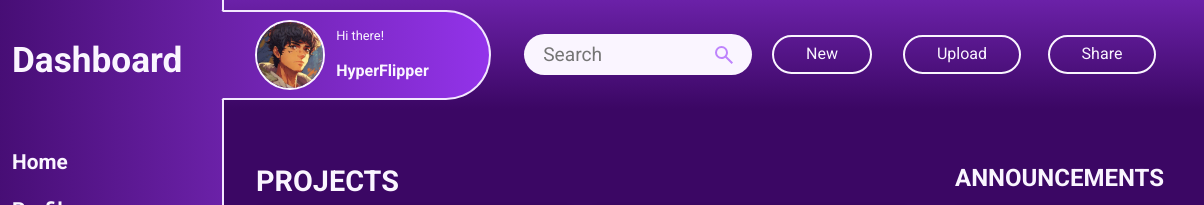
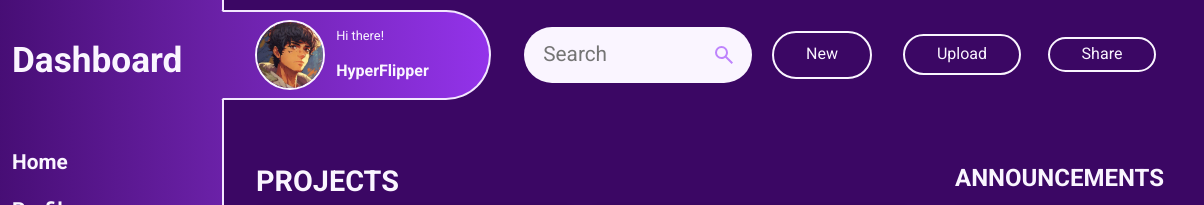
Before and after one commit to mrd010/AdminDashboard, a plain HTML site: page index.html in a window 1280 px wide. Shown: the top 205 px of the page, 76-1280 px from the left. Drawn offline with Linux system fonts and the light colour scheme.

Commit message:
Change header bg to transparent it caused a bug on medium screens

```diff
--- a/css/style.css
+++ b/css/style.css
@@ -185,6 +185,7 @@ body {
   border-radius: 50px;
   padding: 0.6rem 2.5rem 0.6rem 1.2rem;
   font-size: 1.2rem;
+  color: var(--violet-950);
   width: 100%;
   grid-column: 1 / 3;
   grid-row: 1 / 2;
@@ -602,7 +603,7 @@ div.blurred {
   }
 }
 
-@media only screen and (min-width: 769px) {
+@media only screen and (min-width: 993px) {
   body {
     width: 100vw;
     height: 100vh;
@@ -622,11 +623,7 @@ div.blurred {
     gap: 0;
     padding-right: 2rem;
     grid-column: 2 / 3;
-    background: linear-gradient(
-      to bottom,
-      var(--violet-800),
-      var(--violet-950)
-    );
+    background: transparent;
     z-index: 1;
   }
 
@@ -640,6 +637,12 @@ div.blurred {
 
     grid-column: 2 / 3;
     grid-row: 1 / 2;
+  }
+
+  div.top-header form.search #search-field {
+    border-radius: 50px;
+    padding: 1rem 2.5rem 1rem 1.2rem;
+    font-size: 1.3rem;
   }
 
   header.header div.bottom-header {
@@ -671,14 +674,20 @@ div.blurred {
     padding-left: 2rem;
   }
 
-  .new-button {
+  header.header button.new-button {
     grid-column: 3;
+    padding: 0.8rem 2rem;
+    border-radius: 50px;
   }
-  .upload-button {
+  header.header button.upload-button {
     grid-column: 4;
+    padding: 0.6rem 2rem;
+    border-radius: 50px;
   }
-  .share-button {
+  header.header button.share-button {
     grid-column: 5;
+    padding: 0.4rem 2rem;
+    border-radius: 50px;
   }
 
   .upload-button,
```
